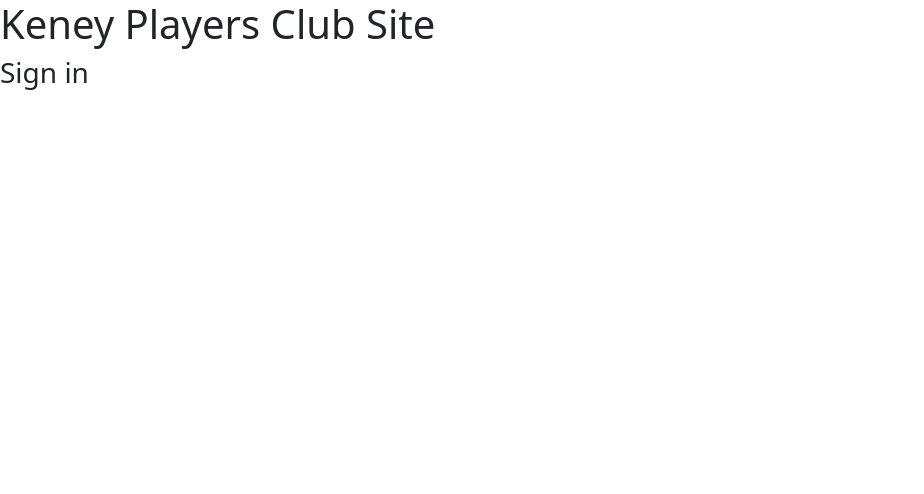
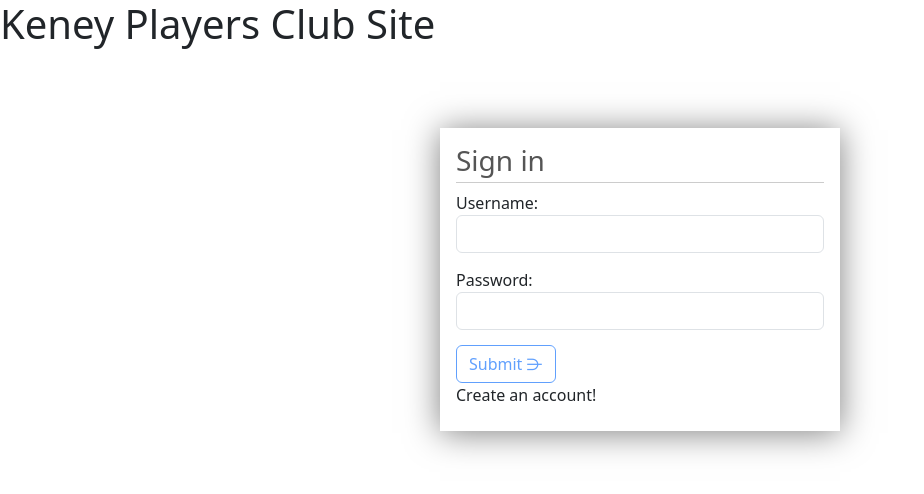
Before and after one commit to winterb721/KPPC, an Angular app: page /signin in a window 1280 px wide. Shown: the top 494 px of the page, without its empty margins (0-924 px from the left). Built offline with nearby package versions, Linux system fonts and the light colour scheme.

Commit message:
Added css for signin

```diff
--- a/src/app/app.component.html
+++ b/src/app/app.component.html
@@ -1 +1,2 @@
+<h1>Keney Players Club Site</h1>
 <router-outlet></router-outlet>
--- a/src/app/signin/signin.component.css
+++ b/src/app/signin/signin.component.css
@@ -0,0 +1,29 @@
+form {
+    max-width: 400px;
+    margin: 80px auto;
+    padding: 16px 16px 24px;
+    box-shadow: 0 2px 32px rgba(0, 0, 0, 0.5);
+
+    h3 {
+        margin-top: 0;
+        color: #555;
+        padding-bottom: 4px;
+        border-bottom: 1px solid #ccc;
+    }
+}
+
+.form-control {
+    margin-bottom: 15px;
+    input,
+    label {
+        display: block;
+    }
+
+    label {
+        font-size: 0.9rem;
+        font-weight: 500;
+        margin-bottom: 4px;
+    }
+
+
+}
--- a/src/app/signin/signin.component.html
+++ b/src/app/signin/signin.component.html
@@ -1,2 +1,29 @@
-<h1>Keney Players Club Site</h1>
-<h3>Sign in</h3>
+<div id="container">
+    <main>
+
+        <form [formGroup]="signinForm" (submit)="onSubmit()">
+            <h3>Sign in</h3>
+            <div class="form-group">
+                <label for="username">Username: </label>
+                <input type="text"
+                class="form-control"
+                id="username"
+                formControlName="username" />
+            </div>
+            <div class="form-group">
+                <label for="password">Password: </label>
+                <input type="password" Class="form-control"
+                id="password"
+                formControlName="password" />
+            </div>
+            <div class="form-group">
+                <button type="submit"
+                class="btn btn-outline-primary"
+                [disabled]="!signinForm.valid">Submit &#8954;</button>
+            </div>
+            <div Class="form-group">
+                Create an account!
+            </div>
+        </form>
+    </main>
+</div>
--- a/src/app/signin/signin.component.ts
+++ b/src/app/signin/signin.component.ts
@@ -1,12 +1,29 @@
 import { Component } from '@angular/core';
+import { FormControl, FormGroup, ReactiveFormsModule, Validators } from '@angular/forms';
 
 @Component({
   selector: 'app-signin',
   standalone: true,
-  imports: [],
+  imports: [ReactiveFormsModule],
   templateUrl: './signin.component.html',
   styleUrl: './signin.component.css'
 })
 export class SigninComponent {
+  signinForm = new FormGroup({
+    username: new FormControl('', Validators.required),
+    password: new FormControl('', [Validators.required, Validators.minLength(8)])
+  });
+  onSubmit() {
 
-}
+    //console.warn(this.signinForm.value);
+    console.log("You Entered Username: ",
+      this.signinForm.controls['username'].value,
+      "and password: ", this.signinForm.controls['password'].value)
+
+    alert("You Entered Username: "+
+    this.signinForm.controls['username'].value+
+    " and password: "+ this.signinForm.controls['password'].value)
+
+  };
+
+};
```
